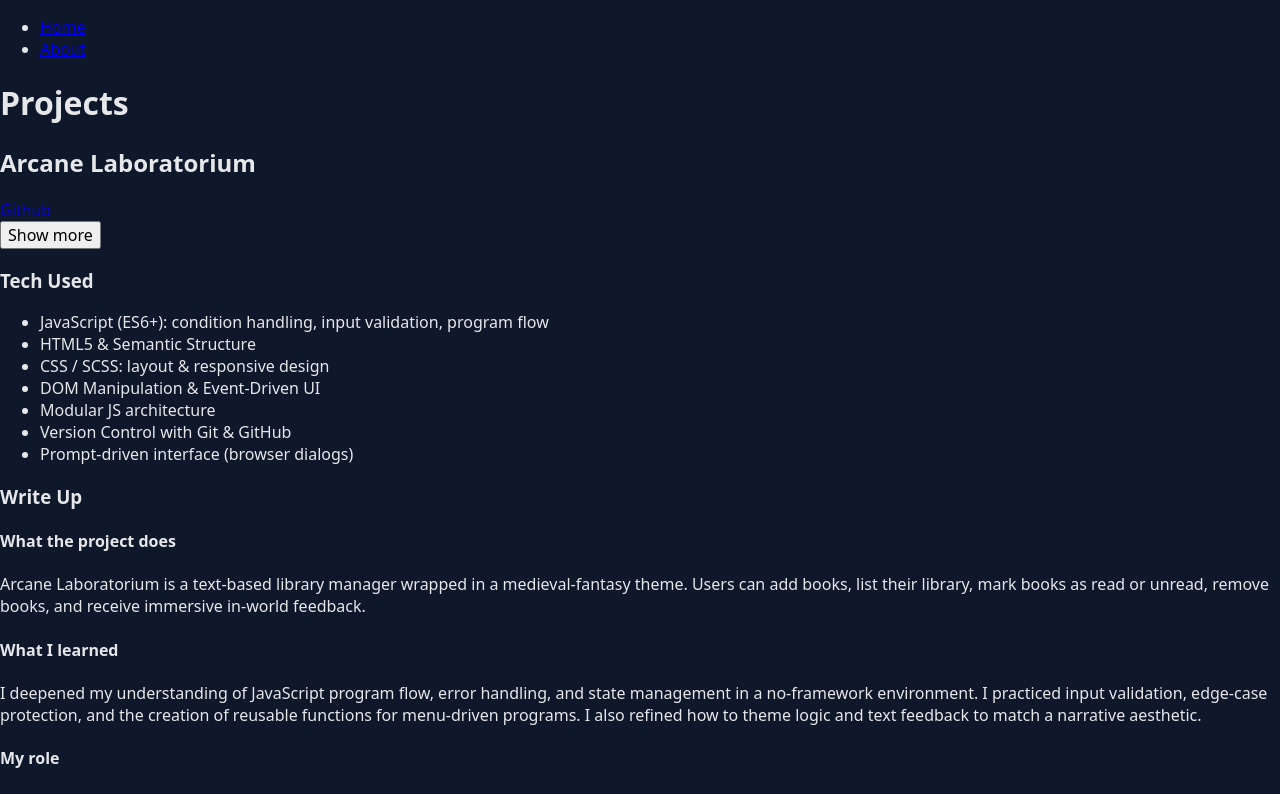
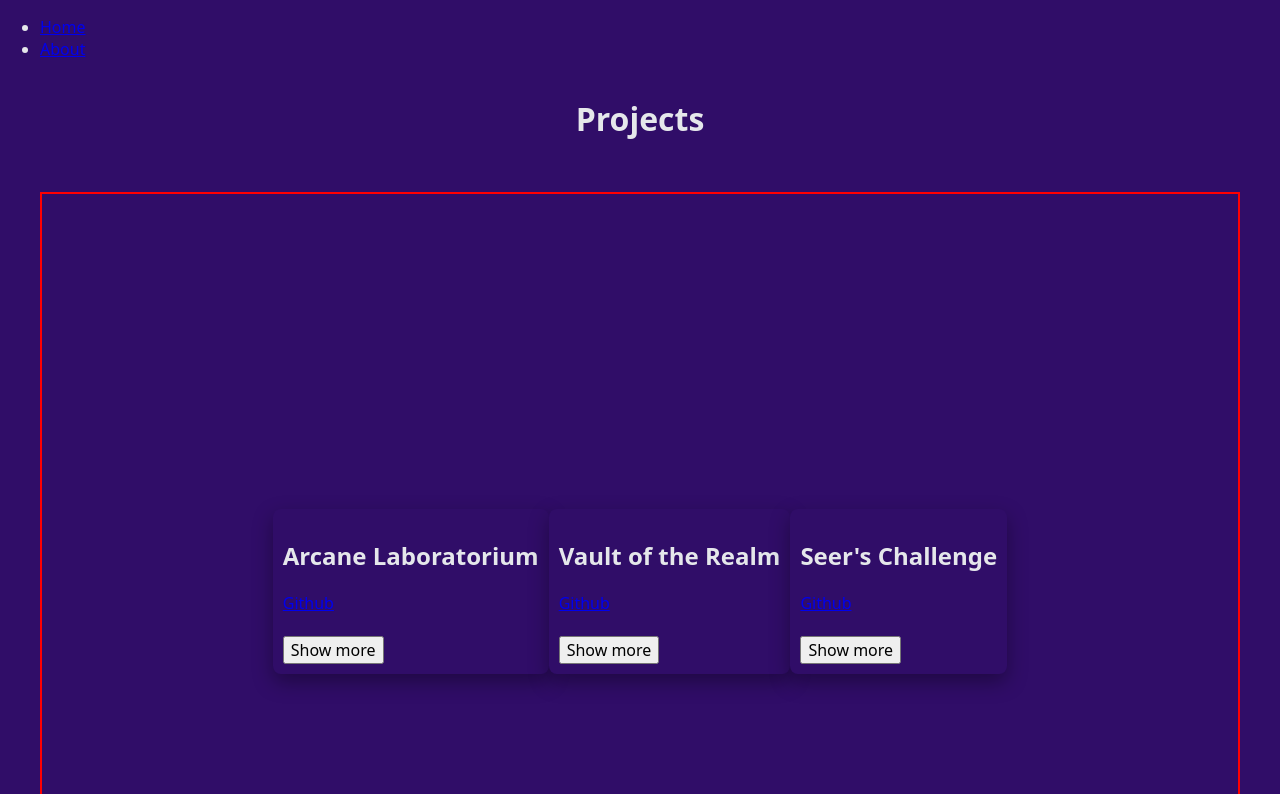
Before and after one commit to Lo-str/my-react-app, a React (Vite) app: page /about in a window 1280 px wide. Shown: the top 794 px of the page. Built offline with nearby package versions, Linux system fonts and the light colour scheme.

Commit message:
fixed show more / less button, started some basic styling

```diff
--- a/src/components/Popup/ShowContent.jsx
+++ b/src/components/Popup/ShowContent.jsx
@@ -1,7 +1,7 @@
+import {useState} from "react"
 function ShowContent(props) {
   return(
-    <div className="card">
-
+    <div>
       <ul>
         {props.tech.map((t, i) => (
           <li key={i}>{t}</li>
@@ -12,13 +12,6 @@ function ShowContent(props) {
       <p>{props.writeUp.learned}</p>
       <p>{props.writeUp.role}</p>
       <p>{props.toSum}</p>
-
-      <button
-        className="card__btn"
-        onClick={props.onClick}
-      >
-        Show
-      </button>
     </div>
   )
 }
--- a/src/components/Projects/Projects.jsx
+++ b/src/components/Projects/Projects.jsx
@@ -1,14 +1,16 @@
 import {useState} from "react"
 import Popup from "../Popup/Popup.jsx"
 import ShowContent from "../Popup/ShowContent.jsx"
+import styles from "./Projects.module.scss"
 
 function Projects(props){
   const [show, setShow] = useState(false)
   const [popupImg, setPopupImg] = useState(null)
   const [isOpen, setIsOpen] = useState(false)
 
-  function HideContent(){
-    setShow(false)
+  function ToggleContent(){
+    setShow(s => !s)
+
   }
 
   function OpenPopup(img){
@@ -23,10 +25,10 @@ function Projects(props){
 
   return (
     <>
-      <div className="project">
+      <div className={styles.card}>
         <h2
           onMouseEnter={() => OpenPopup(props.image)}
-          className="projectName"
+          className={styles.name}
         >
           {props.name}
         </h2>
@@ -38,22 +40,17 @@ function Projects(props){
           />
         )}
 
-        {/* To add:
-        - fa-github inline with Project name */}
         <a className="projectRepo" href={props.repo} target="_blank">
           Github
         </a>
         <br />
+        <br />
 
-        {/* To add:
-        - Move button under text when display is block
-        - Columns
-        - Images for preview*/}
         <button
           className="btn"
-          onClick={() => setShow(true)}
+          onClick={ToggleContent}
         >
-          Show more
+          {show ? "Show less" : "Show more"}
         </button>
 
         {show && (
@@ -61,11 +58,10 @@ function Projects(props){
             tech={props.tech}
             writeUp={props.writeUp}
             toSum={props.toSum}
-            onClick={HideContent}
           />
         )}
 
-          <article className="projectTech">
+        <article className={styles.tech}>
           <h3 className="tech">Tech Used</h3>
           <ul>
             {props.tech.map((tech, i) => (
@@ -74,7 +70,7 @@ function Projects(props){
           </ul>
         </article>
 
-          <div className="projectWriteUp">
+        <div className={styles.writeUp}>
           <h3 className="writeUp">Write Up</h3>
           <h4 className="goal">What the project does</h4>
           <p>{props.writeUp.goal}</p>
@@ -92,7 +88,7 @@ function Projects(props){
             ))}
           </ul>
 
-            <p className="projectSummary">{props.toSum}</p>
+          <p className={styles.toSum}>{props.toSum}</p>
         </div>
       </div>
     </>
--- /dev/null
+++ b/src/components/Projects/Projects.module.scss
@@ -0,0 +1,17 @@
+// Tools
+@use "../../style/utils/vars" as v;
+@use "../../style/utils/mixins" as m;
+
+.card{
+  @include m.card;
+}
+
+.name {
+  cursor: pointer;
+}
+
+.tech,
+.writeUp,
+.toSum {
+  display: none;
+}
--- a/src/pages/About/About.jsx
+++ b/src/pages/About/About.jsx
@@ -1,11 +1,30 @@
 import Projects from "../../components/Projects/Projects.jsx"
+import styles from "./About.module.scss"
 import arcane from "../../assets/images/arcane.svg"
+import { useState } from "react"
 
-function About(){
+function About() {
+  // [
+  //   {
+  //     title: "Arcane Laboratorium",
+  //     tags: ["#JavaScript", "#HTML", "SCSS"],
+  //     info: "Arcane Laboratorium is a text-based library manager wrapped in a medieval-fantasy theme. Users can add books, list their library, mark books as read or unread, remove books, and receive immersive in-world feedback."
+  //   },
+  //   {
+  //     title: "Vault of the Realm",
+  //     tags: ["#JavaScript", "#HTML", "SCSS"],
+  //     info: "Vault of the Realm is a fantasy-themed ATM simulator. Users can deposit, withdraw, and check balances through a narrative interface. It replicates real account-logic safely while maintaining an engaging RPG-style experience."
+  //   },
+  //   {
+  //     title: "Seer's Challenge",
+  //     tags: ["#JavaScript", "#HTML", "SCSS"],
+  //     info: "Seer’s Challenge is a medieval-fantasy number-guessing game where players attempt to divine a secret number chosen by the Seer. They receive hints until they guess correctly, with difficulty levels and scoring logic."
+  //   }
+  // ]
     return (
-    <div>
+    <div className={styles.body}>
         <h1>Projects</h1>
-
+        <div className={styles.main}>
           <Projects
             name="Arcane Laboratorium"
             repo="https://github.com/Lo-str/js-quest.git"
@@ -29,7 +48,7 @@ function About(){
                 "Creating short, immersive fantasy-style messages that remain usable and clear"
               ]
             }}
-          toSum="This project strengthened my ability to write robust interactive JavaScript tools using only core language features."
+            toSum="This project strengthened my ability to write interactive JavaScript tools using only core language features."
         />
 
         <Projects
@@ -84,6 +103,7 @@ function About(){
           toSum="This project strengthened my ability to build small, engaging browser games from scratch."
             />
           </div>
+    </div>
     )
 }
 
--- a/src/pages/About/About.module.scss
+++ b/src/pages/About/About.module.scss
@@ -1,3 +1,16 @@
 // Tools
 @use "../../style/utils/vars" as v;
 @use "../../style/utils/mixins" as m;
+
+.body {
+  @include m.flex(column);
+}
+
+.main {
+  border: 2px solid red;
+  @include m.flex(space-around);
+  max-width: v.$sp_1200;
+  width: 100%;
+  min-height: 100vh;
+  margin: v.$sp_30;
+}
--- a/src/style/layout/_layout.scss
+++ b/src/style/layout/_layout.scss
@@ -5,7 +5,7 @@
 // Layout
 .app {
   min-height: 100vh;
-  @include m.flex(column, none, center, v.$sp-10);
+  @include m.flex(column, none, center);
   background-color: v.$clr-bg;
   padding: v.$sp-10;
 }
@@ -17,7 +17,7 @@
 }
 
 .app__header {
-  @include m.flex(row, space-between, flex-start, v.$sp-10);
+  @include m.flex(row, space-between, flex-start);
   justify-content: space-between;
   padding: v.$sp-10;
 }
--- a/src/style/utils/_mixins.scss
+++ b/src/style/utils/_mixins.scss
@@ -1,18 +1,17 @@
 @use "./vars" as v;
 
-@mixin flex($direction, $justify, $align, $gap) {
+@mixin flex($direction: row, $justify: center, $align: center) {
   display: flex;
   flex-direction: $direction;
   justify-content: $justify;
   align-items: $align;
-  gap: $gap;
 }
 
 @mixin card {
-  background-color: $color-surface;
+  background-color: v.$clr-bg;
   border-radius: v.$rd_8;
-  box-shadow: $shw-soft;
-  padding: $sp_10;
+  box-shadow: v.$shw-soft;
+  padding: v.$sp_10;
 }
 
 @mixin heading($size) {
@@ -20,3 +19,27 @@
   font-size: $size;
   letter-spacing: v.$sp_01;
 }
+
+// ------------------------------------------------------
+// Interactive
+// ------------------------------------------------------
+
+@mixin clickable {
+  cursor: pointer;
+  user-select: none;
+  transition:
+    background-color 150ms ease,
+    color 150ms ease,
+    box-shadow 150ms ease,
+    transform 80ms ease;
+
+  &:hover {
+    transform: translateY(-0.1rem);
+    box-shadow: 0 0.4rem 1rem rgba(0, 0, 0, 0.35);
+  }
+
+  &:active {
+    transform: translateY(0);
+    box-shadow: none;
+  }
+}
--- a/src/style/utils/_vars.scss
+++ b/src/style/utils/_vars.scss
@@ -66,7 +66,7 @@ $sp_48: 4.8rem;  // 48px
 $sp_49: 4.9rem;  // 49px
 $sp_50: 5.0rem;  // 50px
 $sp_960: 96rem; // 960px
-
+$sp_1200: 120rem; // 1200px
 // ------------------------------------------------------
 // Radius
 // ------------------------------------------------------
@@ -80,68 +80,10 @@ $rd_16: 1.6rem; // 16px
 $rd_round: 999rem; // pill / circle
 
 // ------------------------------------------------------
-// Flex
-// ------------------------------------------------------
-
-
-// Basic flex row
-@mixin flex-row($align: center, $justify: flex-start, $gap: null) {
-  display: flex;
-  flex-direction: row;
-  align-items: $align;
-  justify-content: $justify;
-
-  @if $gap != null {
-    gap: $gap;
-  }
-}
-
-// Center both ways (row)
-@mixin flex-center($gap: null) {
-  @include flex-row(center, center, $gap);
-}
-
-// Column flex
-@mixin flex-column($align: stretch, $justify: flex-start, $gap: null) {
-  display: flex;
-  flex-direction: column;
-  align-items: $align;
-  justify-content: $justify;
-
-  @if $gap != null {
-    gap: $gap;
-  }
-}
-
-// ------------------------------------------------------
-// Interactive
-// ------------------------------------------------------
-
-@mixin clickable {
-  cursor: pointer;
-  user-select: none;
-  transition:
-    background-color 150ms ease,
-    color 150ms ease,
-    box-shadow 150ms ease,
-    transform 80ms ease;
-
-  &:hover {
-    transform: translateY(-0.1rem);
-    box-shadow: 0 0.4rem 1rem rgba(0, 0, 0, 0.35);
-  }
-
-  &:active {
-    transform: translateY(0);
-    box-shadow: none;
-  }
-}
-
-// ------------------------------------------------------
 // Colors
 // ------------------------------------------------------
 
-$clr-bg: #0f172a;
+$clr-bg: rgb(48, 13, 104);
 $clr-border: red;
 $clr-txt: #e5e7eb;
 $clr-1: white;
```
Also changed, not shown: src/components/Projects/Projects.css (deleted). Lines whose indentation alone changed are shown as unchanged.
